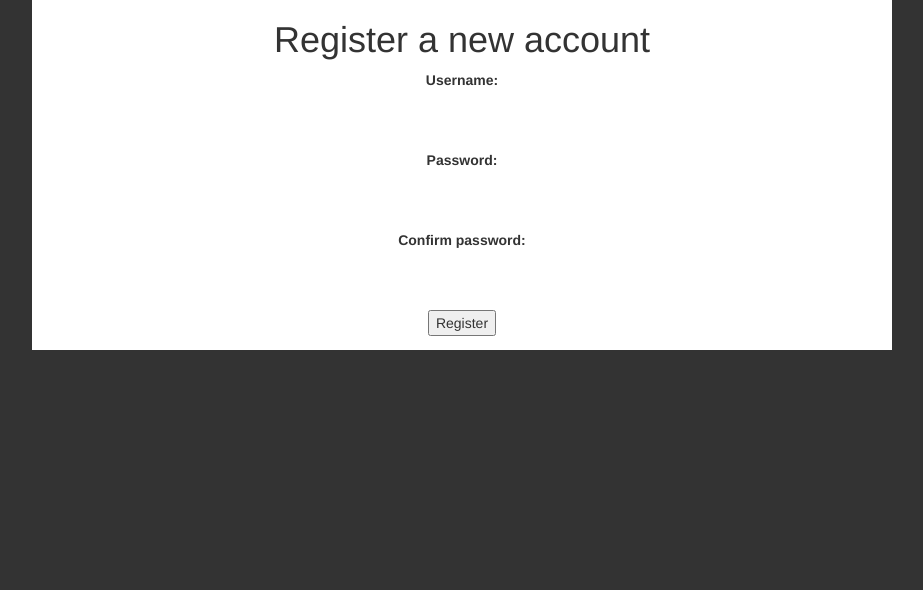
After one commit to jerrineldo/ChopperForce, a PHP site: page /registration.php in a window 1280 px wide. The commit adds this page. Shown: the top 590 px of the page, without its empty margins (178-1101 px from the left). Run offline with PHP 8.4, Linux system fonts and the light colour scheme.

Commit message:
Added registration page

```diff
--- a/Pages/nav.php
+++ b/Pages/nav.php
@@ -11,7 +11,7 @@
             <li><a href="#">Data</a></li>
             <li class="dropdown"><a class="dropdown-toggle" data-toggle="dropdown" href="#">Reports<span class="caret"></span></a>
                 <ul class="dropdown-menu">
-                    <li><a href="#">Personnel</a></li>
+                    <li><a href="companyList.php">Personnel</a></li>
                     <li><a href="#">FRG</a></li>
                     <li><a href="#">Alert Roster</a></li>
                     <li><a href="#">OER Report</a></li>
@@ -22,7 +22,7 @@
             </li>
         </ul>
         <ul class="nav navbar-nav navbar-right">
-            <li><a href="#"><span class="glyphicon glyphicon-user"></span>Register</a></li>
+            <li><a href="registration.php"><span class="glyphicon glyphicon-user"></span>Register</a></li>
             <li><a href="Login.php"><span class="glyphicon glyphicon-log-in"></span> Login</a></li>
         </ul>
     </div>
--- /dev/null
+++ b/Pages/registration.php
@@ -0,0 +1,17 @@
+<?php include "header.php" ?>
+<div class="loginBox">
+  <form action="" method="post" name="userRegistration" id="userRegistration">
+    <h1>Register a new account</h1>
+    <label for="username">Username: </label>
+    <span class="userRegistration__errorMessage_hidden" id="usernameError"></span>
+    <input type="text" name="username"/>
+    <label for="password">Password:</label>
+    <span class="userRegistration__errorMessage_hidden" id="passwordError"></span>
+    <input type="password" name="password">
+    <label for="passwordConfirm">Confirm password: </label>
+    <input type="password" name="passwordConfirm">
+    <input type="submit" name="registrationBtn" value="Register">
+  </form>
+</div>
+
+<?php include "footer.php"; ?>
```
